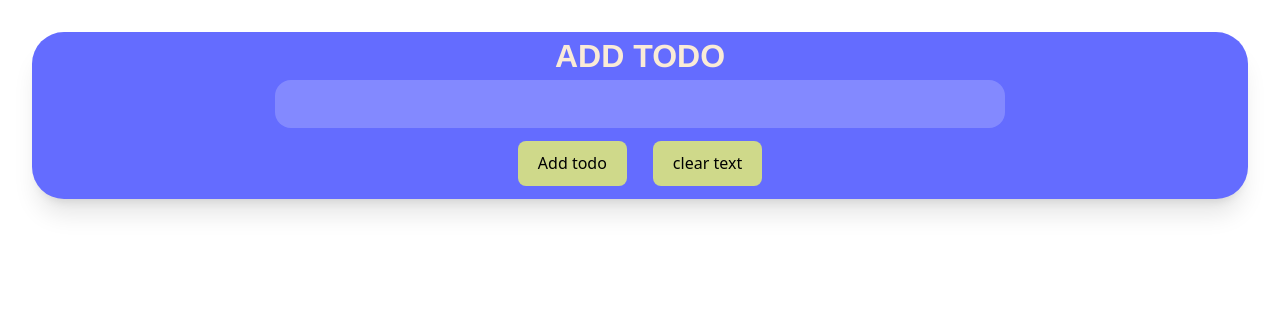
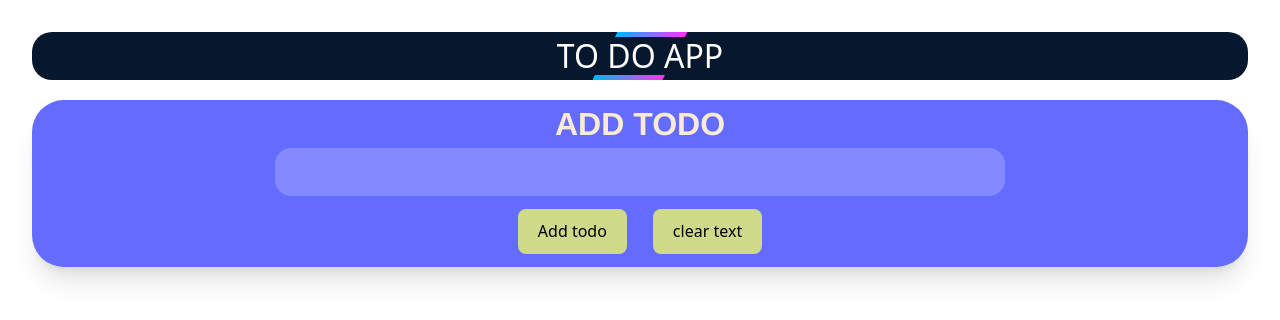
Before and after one commit to rupeshkumar18123/todo_app, a React (Vite) app: page / in a window 1280 px wide. Shown: the top 320 px of the page. Built offline with nearby package versions, Linux system fonts and the light colour scheme.

Commit message:
adding header

```diff
--- a/src/App.jsx
+++ b/src/App.jsx
@@ -2,11 +2,13 @@ import { useState } from 'react'
 import './App.css'
 import TodoList from './todo/TodoList'
 import Insert_todo from './todo/Insert_todo'
+import Header from './header/Header'
 
 function App() {
 
   return (
     <>
+    <Header/>
      <Insert_todo/>
      {/* <TodoList/> */}
     </>
--- /dev/null
+++ b/src/header/Header.jsx
@@ -0,0 +1,12 @@
+import React from 'react'
+import "./head.css"
+
+function Header() {
+  return (
+    <div className='card1'>
+        <h2>TO DO APP</h2>
+    </div>
+  )
+}
+
+export default Header
--- /dev/null
+++ b/src/header/head.css
@@ -0,0 +1,47 @@
+.card1 {
+  width: 100%;
+
+  background: #07182E;
+  position: relative;
+  display: flex;
+  place-content: center;
+  place-items: center;
+  overflow: hidden;
+  border-radius: 20px;
+  margin-bottom: 20px;
+}
+
+.card1 h2 {
+  z-index: 1;
+  color: white;
+  font-size: 2em;
+}
+
+.card1::before {
+  content: '';
+  position: absolute;
+  width: 100%;
+  background-image: linear-gradient(180deg, rgb(0, 183, 255), rgb(255, 48, 255));
+  height: 130%;
+  animation: rotBGimg 3s linear infinite;
+  transition: all 0.2s linear;
+}
+
+@keyframes rotBGimg {
+  from {
+    transform: rotate(0deg);
+  }
+
+  to {
+    transform: rotate(360deg);
+  }
+}
+
+.card1::after {
+  content: '';
+  position: absolute;
+  background: #07182E;
+
+  inset: 5px;
+  border-radius: 15px;
+}
```
